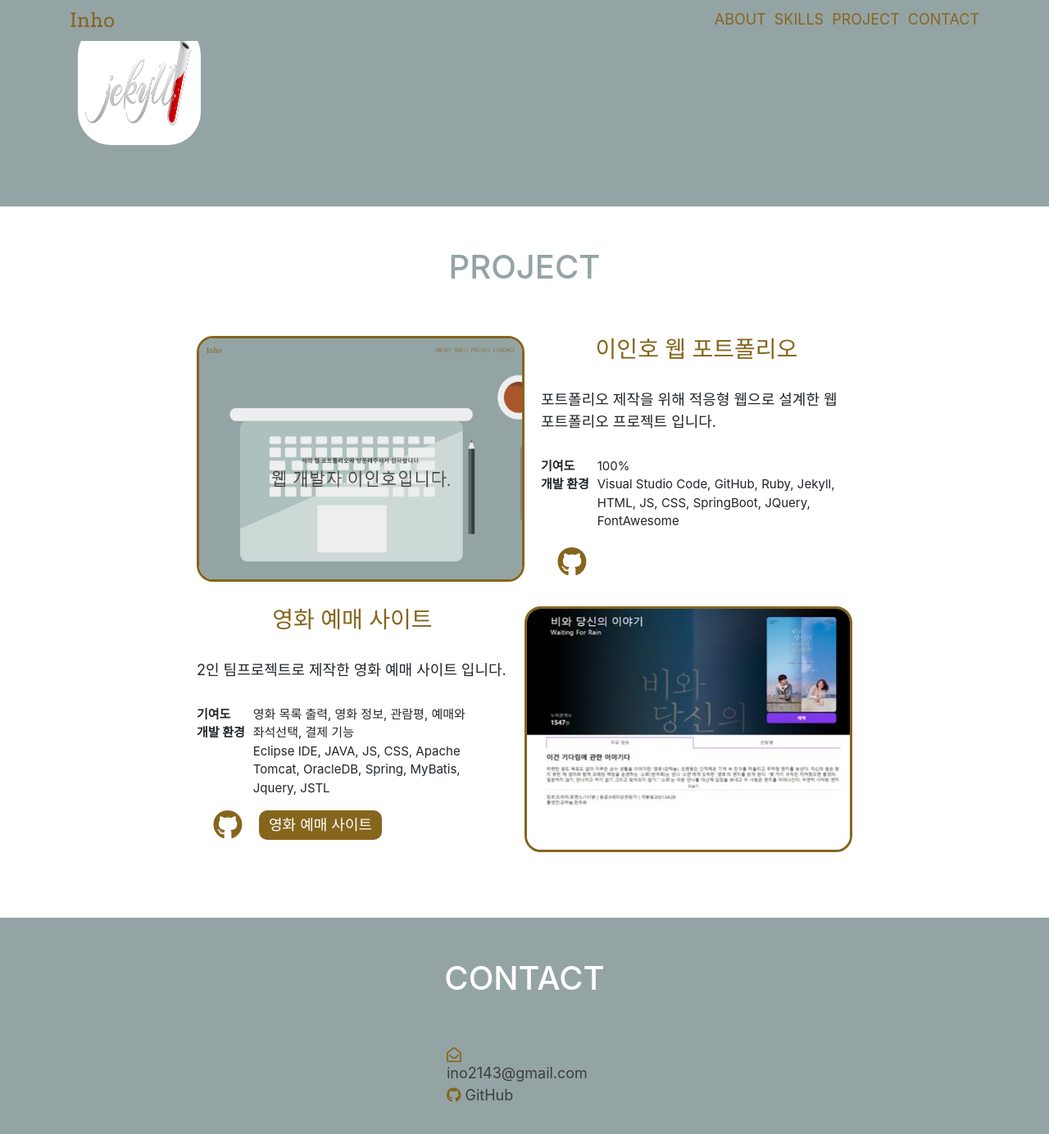
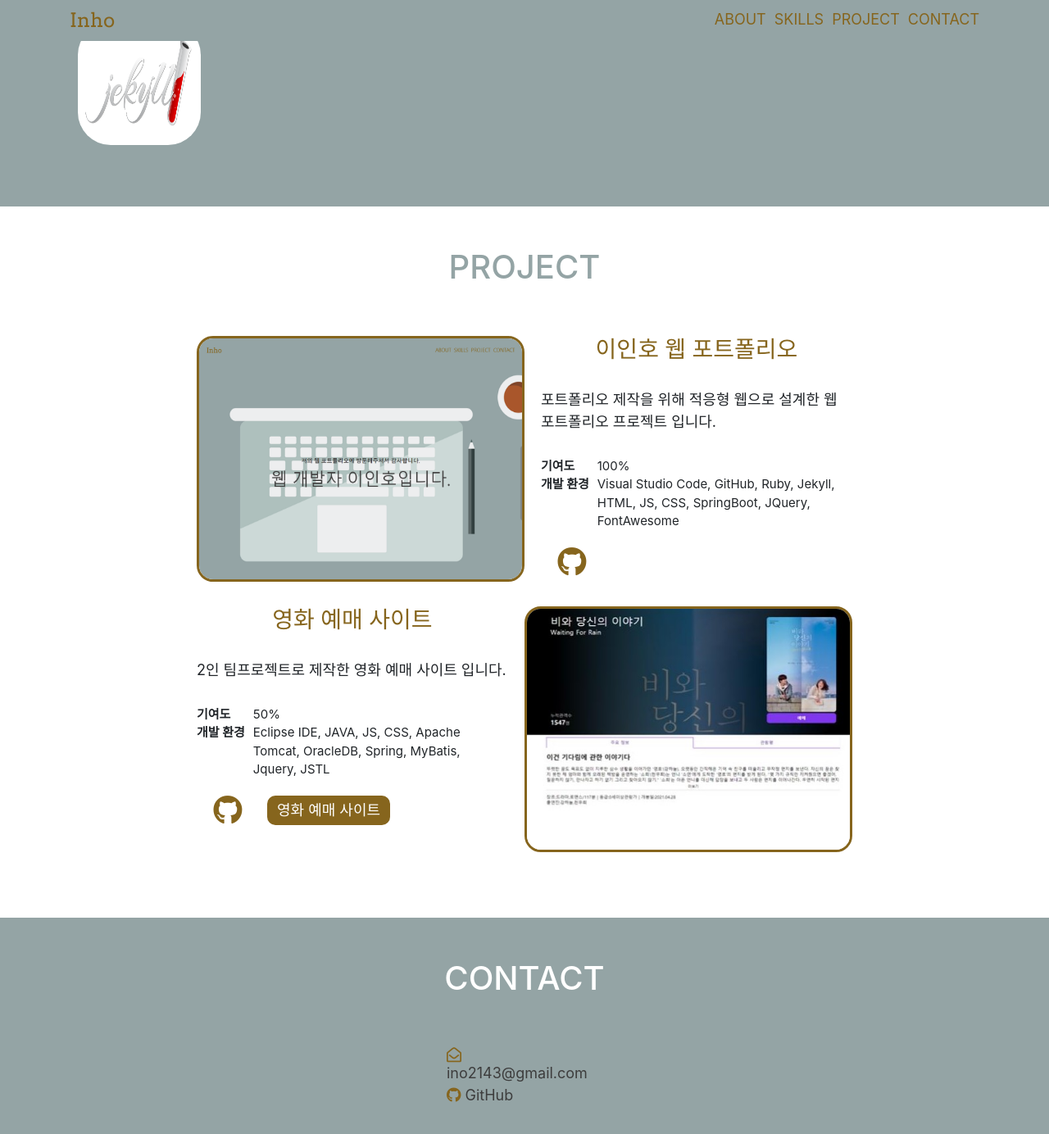
Before and after one commit to ino214/ino214.github.io, a Jekyll site: the page built from index.html, in a window 1280 px wide and 1400 px high, scrolled down 2056 px. Shown: the top 1384 px of the window at 82% size. Built offline with Jekyll 4.4.1, drawn with Linux system fonts in a browser that asks for light colours; nearby versions of some CDN libraries.

Commit message:
portfolio

```diff
--- a/_config.yml
+++ b/_config.yml
@@ -43,7 +43,7 @@
 # Excluded items can be processed by explicitly listing the directories or
 # their entries' file path in the `include:` list.
 #
-exclude:
+#exclude:
 #   - .sass-cache/
 #   - .jekyll-cache/
 #   - gemfiles/
--- a/_includes/project.html
+++ b/_includes/project.html
@@ -32,7 +32,7 @@
                                 <li><strong>개발 환경</strong></li>
                             </ul>
                             <ul class="project-item-ul-cont">
-                                <li><span>영화 목록 출력, 영화 정보, 관람평, 예매와 좌석선택, 결제 기능</span></li>
+                                <li><span>50%</span></li>
                                 <li><span>Eclipse IDE, JAVA, JS, CSS, Apache Tomcat, OracleDB, Spring, MyBatis, Jquery, JSTL</span></li>
                             </ul>
                         </div>
--- a/assets/css/main.css
+++ b/assets/css/main.css
@@ -275,20 +275,26 @@
 
 /* project.html css */
 .project-list{
-    width: 800px;
-    margin: 0 170px;
+    width: 300px;
+    margin: 0 30px;
 }
 .project-item{
     position: relative;
-    width: 800px;
-    height: 300px;
+    width: 300px;
+    height: 520px;
     margin-bottom: 30px;
 }
 .project-img, .project-item-cont{
     position: absolute;
     display: block;
-    width: 400px;
-    height: 300px;
+}
+.project-img{
+    width: 300px;
+    height: 200px;
+}
+.project-item-cont{
+    width: 300px;
+    height: 320px;
 }
 .project-img{
     border-radius: 20px;
@@ -299,12 +305,12 @@
     left: 0;
 }
 .port-cont{
-    top: 0;
+    top: 210px;
     right: 0;
     padding-left: 20px;
 }
 .mov-img{
-    bottom: 0;
+    bottom: 330px;
     right: 0;
 }
 .mov-cont{
@@ -314,7 +320,7 @@
 }
 .project-item-cont h3{
     color: rgb(134, 101, 29);
-    margin-bottom: 30px;
+    margin-bottom: 10px;
 }
 .project-item-cont p{
     text-align: left;
@@ -324,7 +330,7 @@
 .project-item-cont div{
     height: 110px;
     font-size: 15px;
-    margin-top: 30px;
+    margin-top: 10px;
 }
 .project-item-cont div ul{
     display: block;
@@ -340,7 +346,7 @@
     height: 36px;
     color: rgb(134, 101, 29);
     float: left;
-    margin-left: 20px;
+    margin-right: 10px;
 }
 .project-post{
     text-decoration: none;
@@ -355,7 +361,7 @@
     background-color: rgb(168, 143, 96);
 }
 .project-item-ul-cont{
-    width: 300px;
+    width: 200px;
     padding-left: 10px;
 }
 
@@ -512,6 +518,58 @@
         margin-top: 10px;
         margin-left: 10px;
     }
+    .project-list{
+        width: 600px;
+        margin: 0 60px;
+    }
+    .project-item{
+        width: 600px;
+        height: 500px;
+        margin-bottom: 30px;
+    }
+    .project-img{
+        width: 400px;
+        height: 300px;
+    }
+    .project-item-cont{
+        width: 600px;
+        height: 200px;
+    }
+    .project-img{
+        border-radius: 20px;
+        border: 3px solid rgb(134, 101, 29);
+    }
+    .port-img{
+        top: 0;
+        left: 100px;
+    }
+    .port-cont{
+        top: 310;
+        right: 0;
+    }
+    .mov-img{
+        bottom: 210;
+        right: 100;
+    }
+    .mov-cont{
+        bottom: 0;
+        left: 0;
+    }
+    .project-item-cont h3{
+        margin-bottom: 10px;
+    }
+    .project-item-cont p{
+        text-align: left;
+        font-size: 15;
+    }
+    .project-item-cont div{
+        height: 70px;
+        font-size: 15px;
+        margin-top: 10px;
+    }
+    .project-item-ul-cont{
+        width: 500px;
+    }
 }
 @media(min-width: 990px){
     .container{
@@ -617,6 +675,62 @@
         margin-top: 15px;
         margin-left: 15px;
     }
+    .project-list{
+        width: 800px;
+        margin: 0 80px;
+    }
+    .project-item{
+        width: 800px;
+        height: 300px;
+        margin-bottom: 30px;
+    }
+    .project-img, .project-item-cont{
+        width: 400px;
+        height: 300px;
+    }
+    .project-img{
+        border-radius: 20px;
+        border: 3px solid rgb(134, 101, 29);
+    }
+    .port-img{
+        top: 0;
+        left: 0;
+    }
+    .port-cont{
+        top: 0;
+        right: 0;
+        padding-left: 20px;
+    }
+    .mov-img{
+        bottom: 0;
+        right: 0;
+    }
+    .mov-cont{
+        bottom: 0;
+        left: 0;
+        padding-right: 20px;
+    }
+    .project-item-cont h3{
+        margin-bottom: 30px;
+    }
+    .project-item-cont p{
+        text-align: left;
+        font-size: 18px;
+    }
+    .project-item-cont div{
+        height: 110px;
+        font-size: 15px;
+        margin-top: 30px;
+    }
+    .project-item-cont a{
+        margin-left: 20px;
+    }
+    .project-item-ul-cont{
+        width: 300px;
+    }
+    .project-item-cont a{
+        clear: none;
+    }
 }
 @media(min-width: 1200px){
     .container{
@@ -666,4 +780,7 @@
         width: 200px;
         height: 200px;
     }
+    .project-list{
+        margin: 0 170px;
+    }
 }
```
